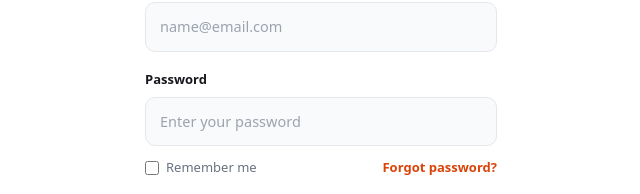
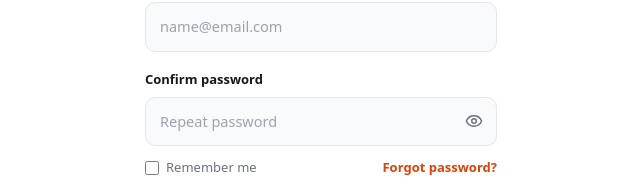
Before and after one commit to trianandafajar/fitness-ai-frontend, a Next.js app: page /login in a window 1280 px wide. Shown: the part 329-523 px from the top of the page, without its empty margins (319-959 px from the left). Built offline with nearby package versions, Linux system fonts and the light colour scheme; no server answers.

Commit message:
feat: enhance login and registration forms with password visibility toggle and strength indicator

```diff
--- a/app/(auth)/login/page.tsx
+++ b/app/(auth)/login/page.tsx
@@ -9,6 +9,7 @@ import AuthLayout from "@/components/auth/AuthLayout";
 import Field from "@/components/ui/Field";
 import { ButtonPrimary } from "@/components/ui/Button";
 import { Divider, SocialRow } from "@/components/auth/SocialAuth";
+import { Eye, EyeOff } from "lucide-react";
 import dynamic from "next/dynamic";
 
 export default function LoginPage() {
@@ -24,6 +25,8 @@ export default function LoginPage() {
     const [rememberMe, setRememberMe] = useState(false);
     const [loading, setLoading] = useState(false);
     const [error, setError] = useState("");
+
+    const [showPassword, setShowPassword] = useState(false);
 
     async function handleSubmit(e: React.FormEvent) {
         e.preventDefault();
@@ -87,13 +90,23 @@ export default function LoginPage() {
                 />
                 <Field
                     id="password"
-                    label="Password"
-                    type="password"
-                    placeholder="Enter your password"
-                    autoComplete="current-password"
+                    label="Confirm password"
+                    type={showPassword ? "text" : "password"}
+                    placeholder="Repeat password"
+                    autoComplete="new-password"
                     value={password}
                     onChange={(e) => setPassword(e.target.value)}
                     required
+                    rightElement={
+                        <button
+                            type="button"
+                            onClick={() => setShowPassword(!showPassword)}
+                            className="flex items-center"
+                            tabIndex={-1}
+                        >
+                            {showPassword ? <EyeOff size={18} /> : <Eye size={18} />}
+                        </button>
+                    }
                 />
 
                 <div className="-mt-1.5 mb-4.5 flex items-center justify-between">
--- a/app/(auth)/register/page.tsx
+++ b/app/(auth)/register/page.tsx
@@ -4,6 +4,7 @@ import { useState } from "react";
 import { useRouter } from "next/navigation";
 import Link from "next/link";
 import { isAxiosError } from "axios";
+import { Eye, EyeOff } from "lucide-react";
 import { useAuth } from "@/hooks/useAuth";
 import { APP_NAME } from "@/lib/app-config";
 import AuthLayout from "@/components/auth/AuthLayout";
@@ -18,9 +19,26 @@ export default function RegisterPage() {
     const [email, setEmail] = useState("");
     const [password, setPassword] = useState("");
     const [confirmPassword, setConfirmPassword] = useState("");
+    const [showPassword, setShowPassword] = useState(false);
+    const [showConfirmPassword, setShowConfirmPassword] = useState(false);
     const [agreed, setAgreed] = useState(false);
     const [loading, setLoading] = useState(false);
     const [error, setError] = useState("");
+
+    function getPasswordStrength(pw: string): { label: string; level: number; bar: string; text: string } | null {
+        if (!pw) return null;
+        const hasUpper = /[A-Z]/.test(pw);
+        const hasLower = /[a-z]/.test(pw);
+        const hasDigit = /\d/.test(pw);
+        const hasSpecial = /[^A-Za-z0-9]/.test(pw);
+        const types = [hasUpper, hasLower, hasDigit, hasSpecial].filter(Boolean).length;
+
+        if (pw.length < 6) return { label: "Weak", level: 1, bar: "bg-red-500", text: "text-red-500" };
+        if (pw.length >= 8 && types >= 3) return { label: "Strong", level: 3, bar: "bg-green-500", text: "text-green-600" };
+        return { label: "Medium", level: 2, bar: "bg-orange-500", text: "text-orange-600" };
+    }
+
+    const strength = getPasswordStrength(password);
 
     async function handleSubmit(e: React.FormEvent) {
         e.preventDefault();
@@ -88,22 +106,54 @@ export default function RegisterPage() {
                 <Field
                     id="password"
                     label="Password"
-                    type="password"
+                    type={showPassword ? "text" : "password"}
                     placeholder="Minimum of 8 characters"
                     autoComplete="new-password"
                     value={password}
                     onChange={(e) => setPassword(e.target.value)}
                     required
+                    rightElement={
+                        <button
+                            type="button"
+                            onClick={() => setShowPassword(!showPassword)}
+                            className="flex items-center"
+                            tabIndex={-1}
+                        >
+                            {showPassword ? <EyeOff size={18} /> : <Eye size={18} />}
+                        </button>
+                    }
                 />
+                {strength && (
+                    <div className="-mt-2.5 mb-4.5">
+                        <div className="flex h-1 gap-1">
+                            <div className={`h-full flex-1 rounded-full transition-colors ${strength.level >= 1 ? strength.bar : "bg-line"}`} />
+                            <div className={`h-full flex-1 rounded-full transition-colors ${strength.level >= 2 ? strength.bar : "bg-line"}`} />
+                            <div className={`h-full flex-1 rounded-full transition-colors ${strength.level >= 3 ? strength.bar : "bg-line"}`} />
+                        </div>
+                        <p className={`mt-1 text-[12px] font-medium ${strength.text}`}>
+                            {strength.label}
+                        </p>
+                    </div>
+                )}
                 <Field
                     id="confirmPassword"
                     label="Confirm password"
-                    type="password"
+                    type={showConfirmPassword ? "text" : "password"}
                     placeholder="Repeat password"
                     autoComplete="new-password"
                     value={confirmPassword}
                     onChange={(e) => setConfirmPassword(e.target.value)}
                     required
+                    rightElement={
+                        <button
+                            type="button"
+                            onClick={() => setShowConfirmPassword(!showConfirmPassword)}
+                            className="flex items-center"
+                            tabIndex={-1}
+                        >
+                            {showConfirmPassword ? <EyeOff size={18} /> : <Eye size={18} />}
+                        </button>
+                    }
                 />
 
                 <div className="mb-5.5 flex items-start gap-2.25">
--- a/components/ui/Field.tsx
+++ b/components/ui/Field.tsx
@@ -1,11 +1,12 @@
-import { InputHTMLAttributes, forwardRef } from "react";
+import { InputHTMLAttributes, ReactNode, forwardRef } from "react";
 
 interface FieldProps extends InputHTMLAttributes<HTMLInputElement> {
     label: string;
+    rightElement?: ReactNode;
 }
 
 const Field = forwardRef<HTMLInputElement, FieldProps>(
-    ({ label, id, ...props }, ref) => {
+    ({ label, id, rightElement, ...props }, ref) => {
         return (
             <div className="mb-4.5">
                 <label
@@ -14,12 +15,19 @@ const Field = forwardRef<HTMLInputElement, FieldProps>(
                 >
                     {label}
                 </label>
-                <input
-                    ref={ref}
-                    id={id}
-                    {...props}
-                    className="w-full rounded-[10px] border-[1.5px] border-line bg-surface px-3.5 py-3.25 font-sans text-[14.5px] text-ink outline-none transition-colors placeholder:text-ink-faint focus:border-orange focus:bg-white"
-                />
+                <div className="relative">
+                    <input
+                        ref={ref}
+                        id={id}
+                        {...props}
+                        className={`w-full rounded-[10px] border-[1.5px] border-line bg-surface font-sans text-[14.5px] text-ink outline-none transition-colors placeholder:text-ink-faint focus:border-orange focus:bg-white ${rightElement ? "pr-10" : ""} px-3.5 py-3.25`}
+                    />
+                    {rightElement && (
+                        <div className="absolute right-3.5 top-1/2 -translate-y-1/2 text-ink-soft">
+                            {rightElement}
+                        </div>
+                    )}
+                </div>
             </div>
         );
     }
```
